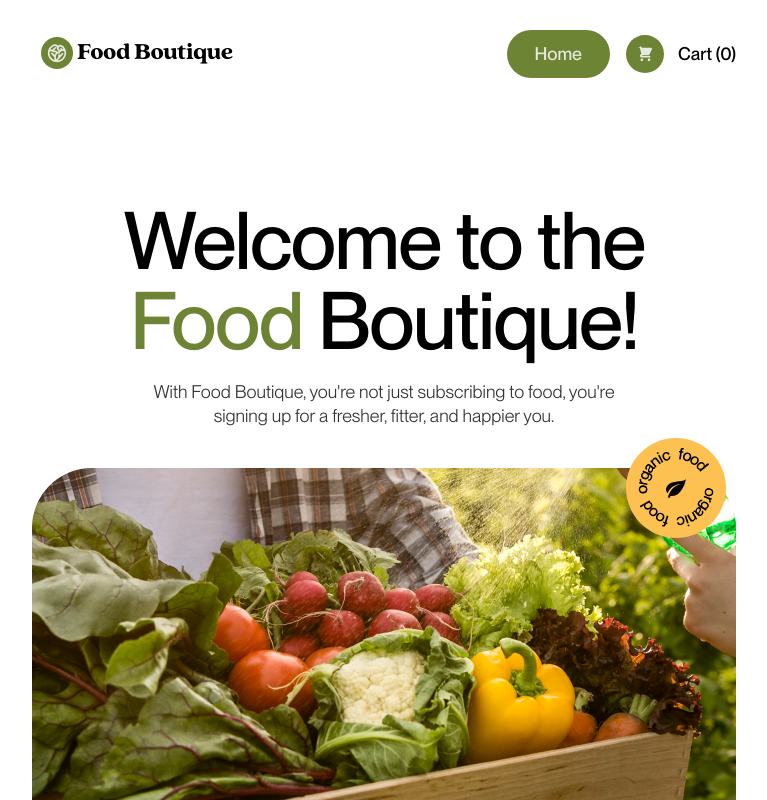
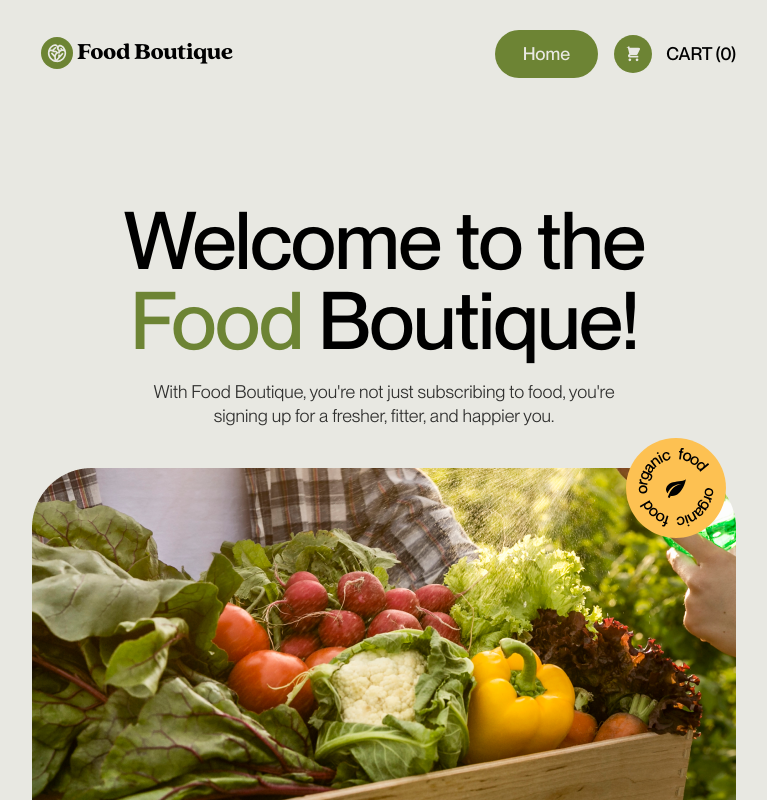
Before and after one commit to snap515/foodboutique, a React (Create React App) app: page /foodboutique/ in a window 1280 px wide. Shown: the top 800 px of the page, without its empty margins (256-1023 px from the left). Built offline with nearby package versions, Linux system fonts and the light colour scheme; the HTML template or start-up script is replaced by a standard one.

Commit message:
fixes some styles

```diff
--- a/src/components/Header/Header.jsx
+++ b/src/components/Header/Header.jsx
@@ -40,14 +40,14 @@ export const Header = () => {
                   <CartIcon width={14} height={14}>
                     <use xlinkHref="#icon-cart" />
                   </CartIcon>
-                  <CartText>Cart (0)</CartText>
+                  <CartText>CART (0)</CartText>
                 </>
               ) : (
                 <>
                   <CartIcon width={18} height={18}>
                     <use xlinkHref="#icon-cart" />
                   </CartIcon>
-                  <CartText>Cart (0)</CartText>
+                  <CartText>CART (0)</CartText>
                 </>
               )}
             </CartLink>
--- a/src/components/Hero/Hero.styled.js
+++ b/src/components/Hero/Hero.styled.js
@@ -6,7 +6,7 @@ export const HeroContainer = styled.div`
     padding-top: 116px;
   }
   @media screen and (min-width: 1440px) {
-    padding-top: 149px;
+    padding-top: 77px;
   }
 `;
 
--- a/src/index.css
+++ b/src/index.css
@@ -24,6 +24,8 @@ body {
   font-family: 'Neue-Montreal', sans-serif;
   font-weight: 400;
   color: var(--black-color);
+
+  background-color: rgba(232, 232, 226, 1);
 }
 
 .container {
```
